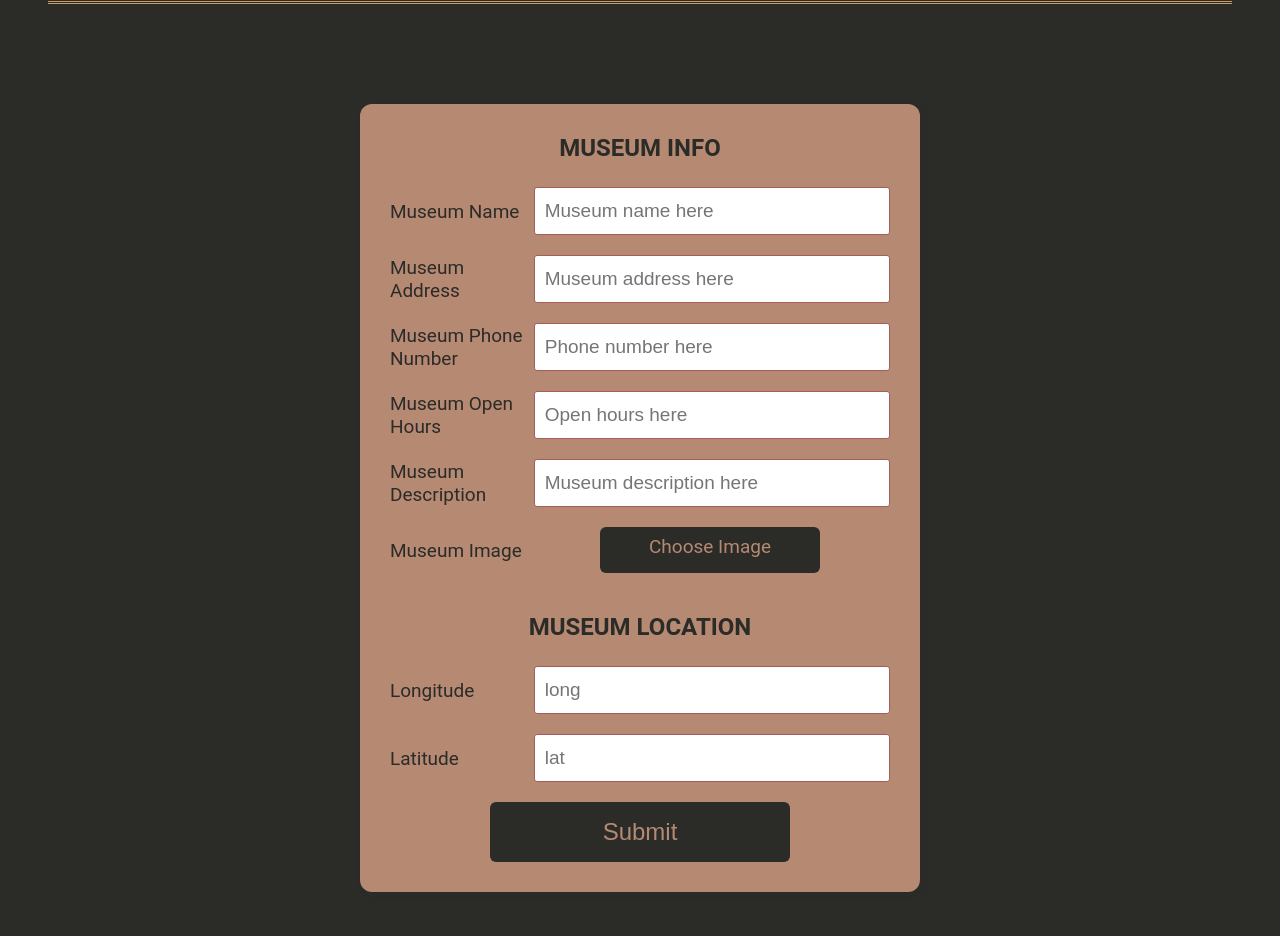
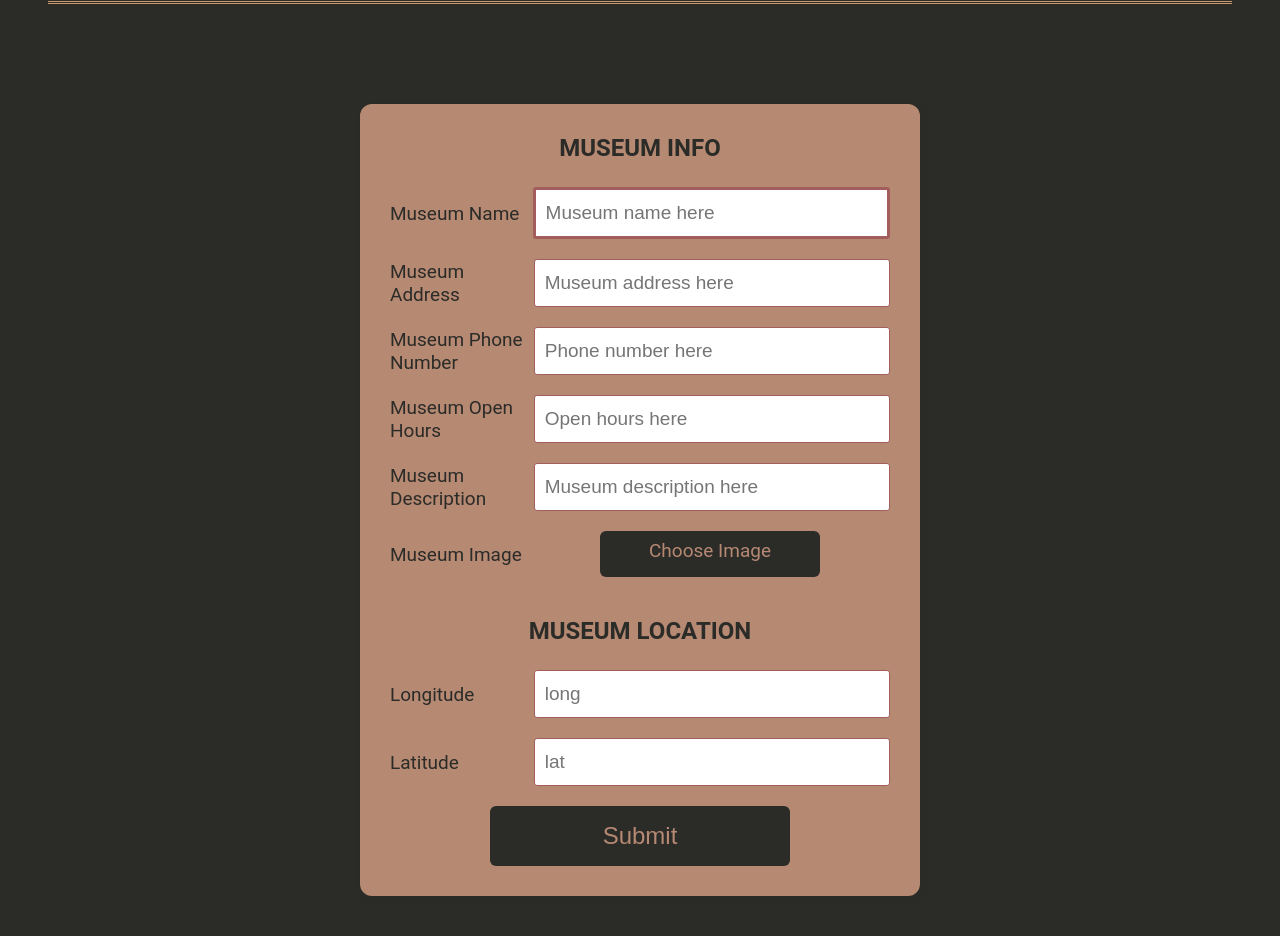
Before and after one commit to Zoe0709/COMPSCI_4WW3, a PHP site: page /submission.html in a window 1280 px wide, with the restyled element focused. Shown: the part 147-1083 px from the top of the page. Run offline with PHP 8.4, Linux system fonts and the light colour scheme.

```diff
--- a/styles/registration,sign_in.css
+++ b/styles/registration,sign_in.css
@@ -116,6 +116,7 @@ nav a:hover {
 .phone-menue {
     display: none;
 }
+
 
 /* end navbar */
 
@@ -317,7 +318,7 @@ nav a:hover {
 }
 
 
-/* when the gender box is selected */
+/* when an input is selected */
 
 .wrapper .form .inputfield .input:focus,
 .wrapper .form .inputfield .custom_select select:focus {
--- a/styles/submission.css
+++ b/styles/submission.css
@@ -225,6 +225,13 @@ nav a:hover {
 }
 
 
+/* when an input is selected */
+
+.wrapper .form .inputfield .input:focus {
+    border: 3px solid #A45D5D;
+}
+
+
 /* The Register button */
 
 .wrapper .form .inputfield .btn {
```
